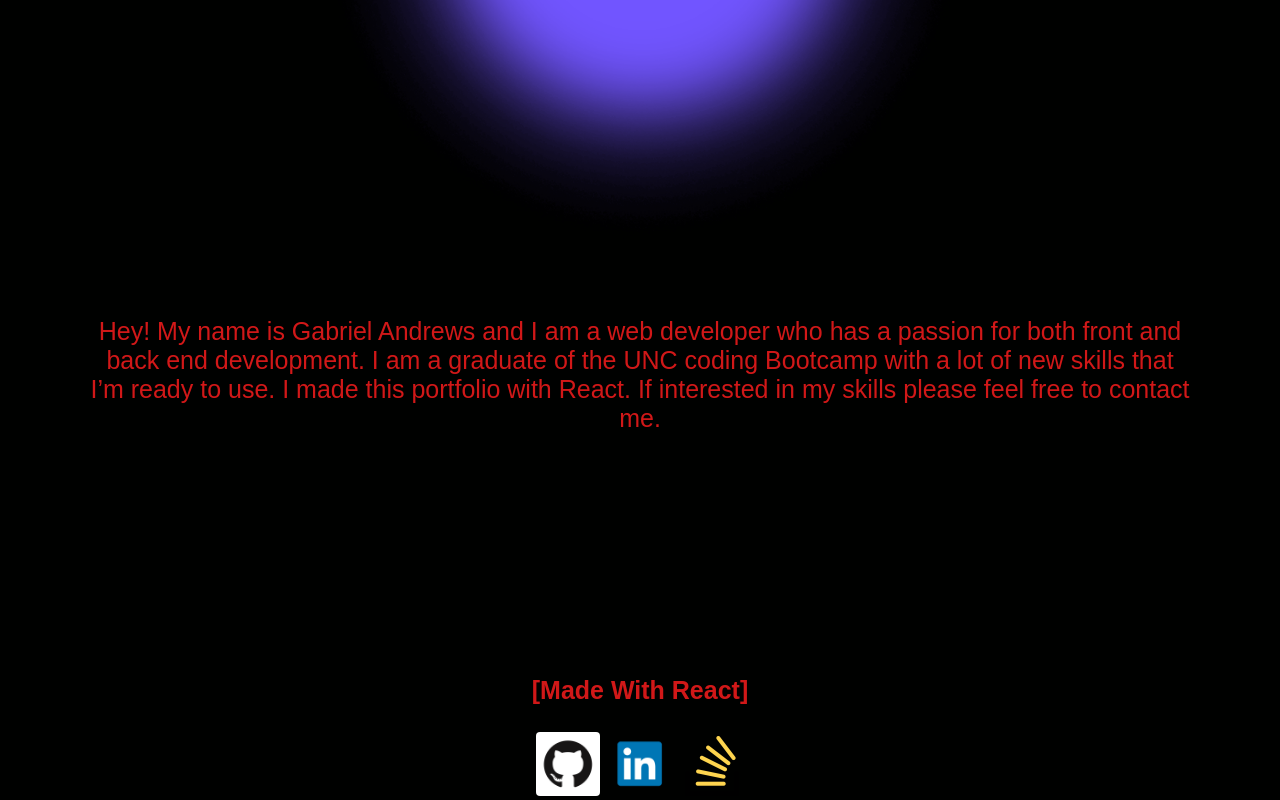
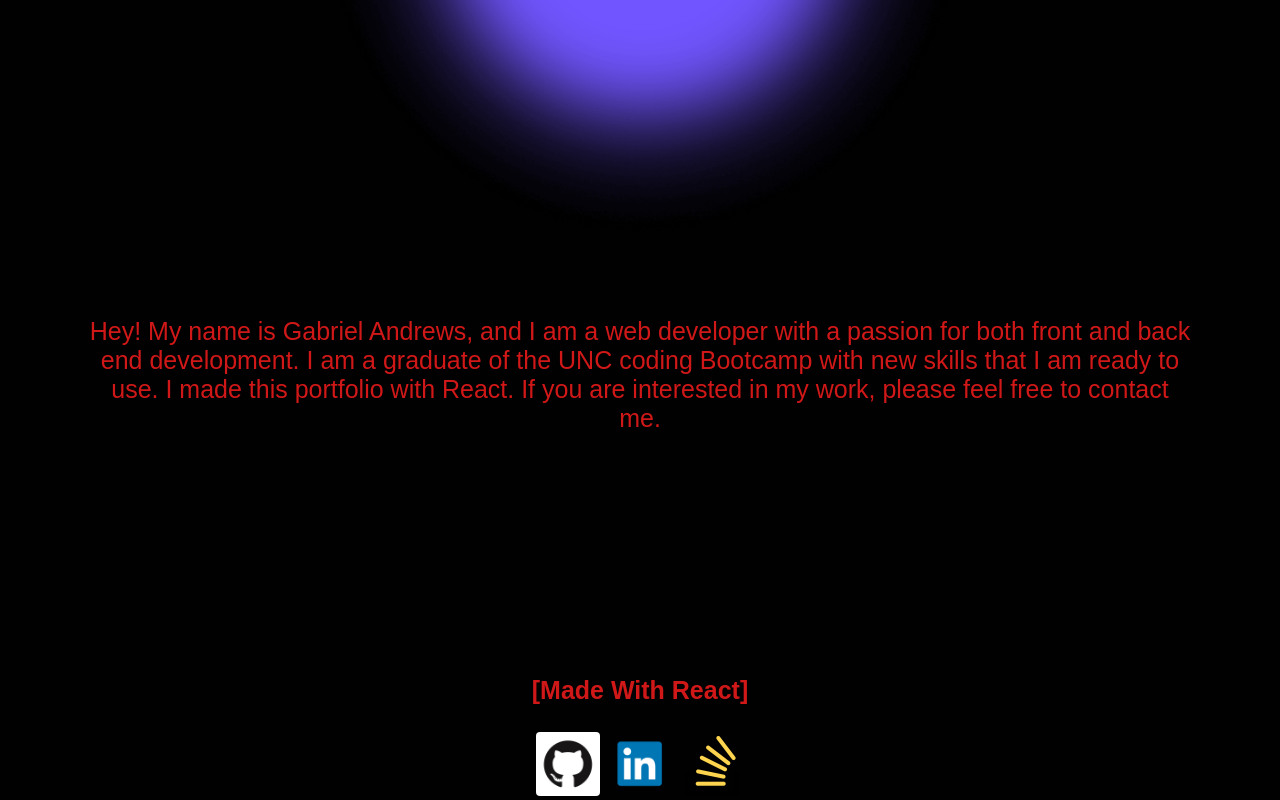
Before and after one commit to gabrielandrews/port-folio, a React (Create React App) app: page / in a window 1280 px wide. Shown: the part 821-1621 px from the top of the page. Built offline with nearby package versions, Linux system fonts and the light colour scheme; a web font is replaced by a local one.

Commit message:
Update About.js

```diff
--- a/src/components/About.js
+++ b/src/components/About.js
@@ -9,9 +9,9 @@ function About() {
                         alt="Error Profile"
                         src={pic} className="picture"
                     ></img>
-            <p className="about-text">Hey! My name is Gabriel Andrews and I am a web developer who has a passion for both front and back end development.
-            I am a graduate of the UNC coding Bootcamp with a lot of new skills that I’m ready to use. I made this portfolio with React.
-            If interested in my skills please feel free to contact me.
+            <p className="about-text">Hey! My name is Gabriel Andrews, and I am a web developer with a passion for both front and back end development.
+            I am a graduate of the UNC coding Bootcamp with new skills that I am ready to use.
+            I made this portfolio with React. If you are interested in my work, please feel free to contact me.
             </p>
         </div>
         </div>
```
